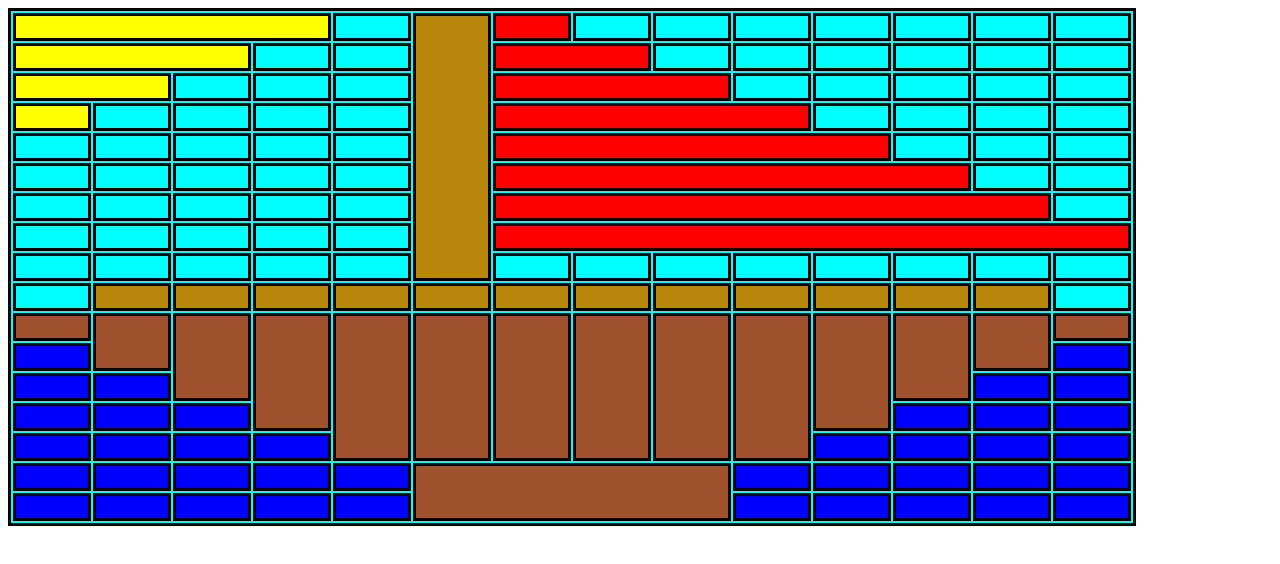
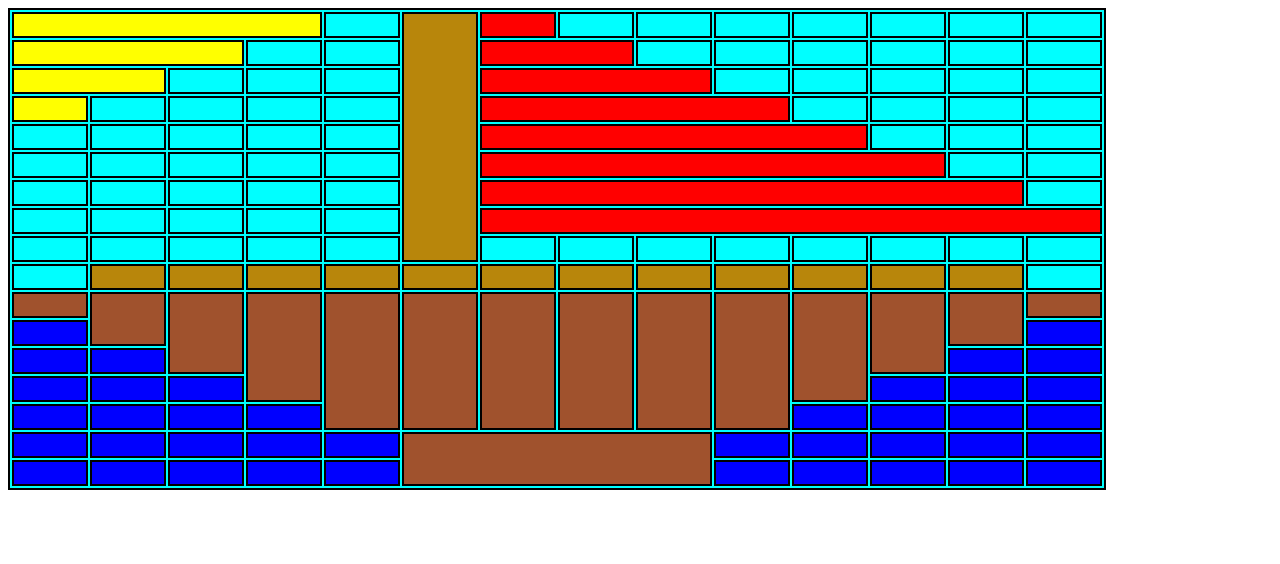
Before and after one commit to Romanhardy99/Web, a plain HTML site: page Ship/ship.html in a window 1280 px wide. Drawn offline with Linux system fonts and the light colour scheme.

Commit message:
изменил обводку

```diff
--- a/Ship/ship.css
+++ b/Ship/ship.css
@@ -2,10 +2,10 @@ body
 {
 }
 table {
-    border: solid 3px;
+    border: solid 2px;
 }
 td {
-    border: solid 3px;
+    border: solid 2px;
     width:70px;
     height:20px;
 
```
